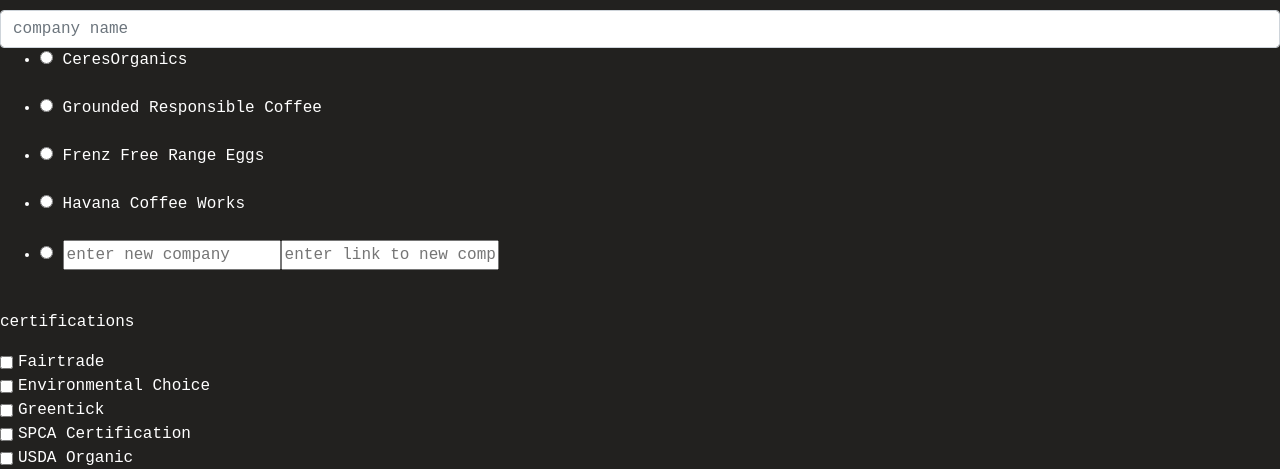
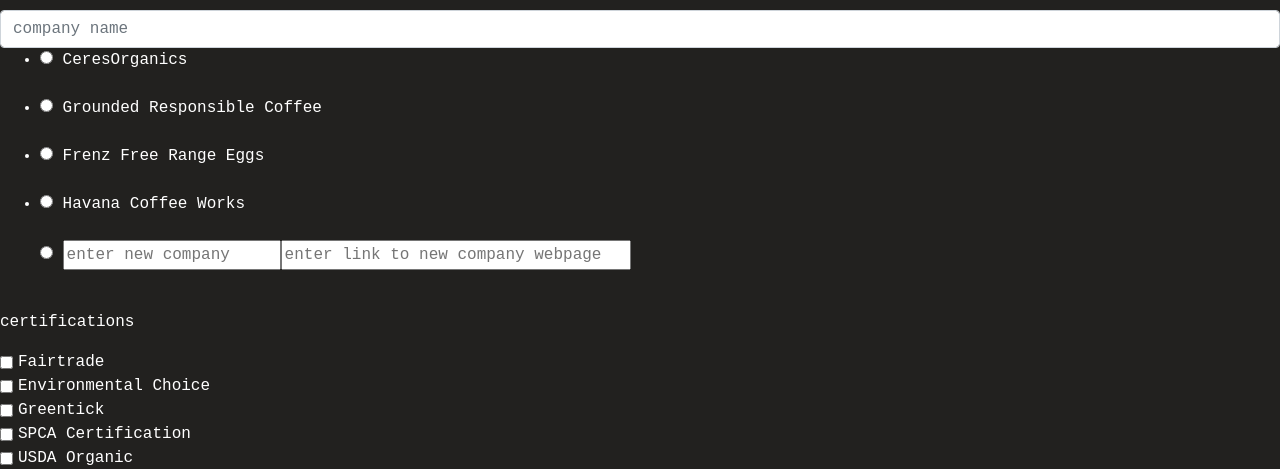
Before and after one commit to ilo5414/BE-Sustainable, a PHP site: page /index.php?page=enteritem in a window 1280 px wide. Shown: the part 843-1312 px from the top of the page. Run offline with PHP 8.4, Linux system fonts and the light colour scheme; data comes from the database, SQL or seed files in the repository; data that the repository does not hold is empty.

Commit message:
last fixes

```diff
--- a/certcard.php
+++ b/certcard.php
@@ -90,7 +90,7 @@ if (mysqli_num_rows($cert_qry)>0){
  do {
    $cert_name = $cert_aa['certname'];
    $logo_image = $cert_aa['logo'];
-   $about_info = $cert_aa['about'];
+
    $certID = $cert_aa['certID'];
 
 // if cert was clicked to get to page, green border will show up around the certcard
@@ -111,7 +111,6 @@ if (mysqli_num_rows($cert_qry)>0){
        </div>
 <!-- display cert name, about info -->
      <h4><?php echo $cert_name ?></h4>
-     <p><?php echo $about_info ?></p>
      </a>
 
 
--- a/display.php
+++ b/display.php
@@ -119,7 +119,7 @@ if (mysqli_num_rows($product_qry)>0) {
      <div class="card text-center">
        <div class="section">
          <!-- product img -->
-         <img src="product_images/<?php echo $product_name;?>.png" style="overflow: hidden; max-height: 180px; width: auto;" alt="<?php echo $product_name;?> product image">
+         <img src="product_images/<?php echo $product_name;?>.png" style="overflow: hidden; max-width: 150px; max-height: 180px; width: auto;" alt="<?php echo $product_name;?> product image">
 
        </div>
 
--- a/enteritem.php
+++ b/enteritem.php
@@ -53,16 +53,18 @@ if (isset($_GET['barcode'])) {
       var input, filter, ul, li, a, i, txtValue;
       // input=char entered in companysearchbar
       input = document.getElementById("companysearch");
+
       // makes input uppercase
       filter = input.value.toUpperCase();
       ul = document.getElementById("companyUL");
       li = ul.getElementsByTagName("li");
       for (i = 0; i < li.length; i++) {
           a = li[i].getElementsByTagName("a")[0];
-          txtValue = a.textContent || a.innerText;
+          txtValue = a.innerText;
           // if compny name matches input, display as block
           if (txtValue.toUpperCase().indexOf(filter) > -1) {
-              li[i].style.display = "display: block;";
+              li[i].style.display = "block";
+
           // if it does not match display as none (hide)
           } else {
               li[i].style.display = "none";
@@ -98,11 +100,11 @@ $companyinput_aa = mysqli_fetch_assoc($companyinput_qry); ?>
 <?php
  } while($companyinput_aa = mysqli_fetch_assoc($companyinput_qry));
 ?>
-<li>
+<div>
   <!-- display company as list item and radio button -->
   <input type=radio value="new" name="company_option" required>
-  <a class="form-check-label"><input type="text" name="newcompname" value="" placeholder="enter new company"><input type="text" name="newcomplink" value="" placeholder="enter link to new company webpage"></a>
-</li>
+  <a class="form-check-label"><input type="text" name="newcompname" value="" placeholder="enter new company"><input style="width:350px;" type="text" name="newcomplink" value="" placeholder="enter link to new company webpage"></a>
+</div>
 </ul>
 </div>
 </div>
@@ -173,7 +175,7 @@ do {
   <div class="form-group">
 
     <label for="exampleFormControlFile1">upload img</label>
-    <input type="file" accept="image/*" capture="camera" class="form-control-file" name="fileToUpload" id="fileToUpload" required>
+    <input type="file" accept="image/*" capture="camera" class="form-control-file" name="fileToUpload" id="fileToUpload">
   </div>
   <button type="submit" class="btn btn-primary mb-2" name="submit_button">Submit</button>
 
```
Also changed, not shown: insertitem.php (+5 -5 lines), product_images/asdfgh.png (added), product_images/fdg.png (added), product_images/hj,vjhfcgj,,jg.png (added), product_images/hjb.png (added).
